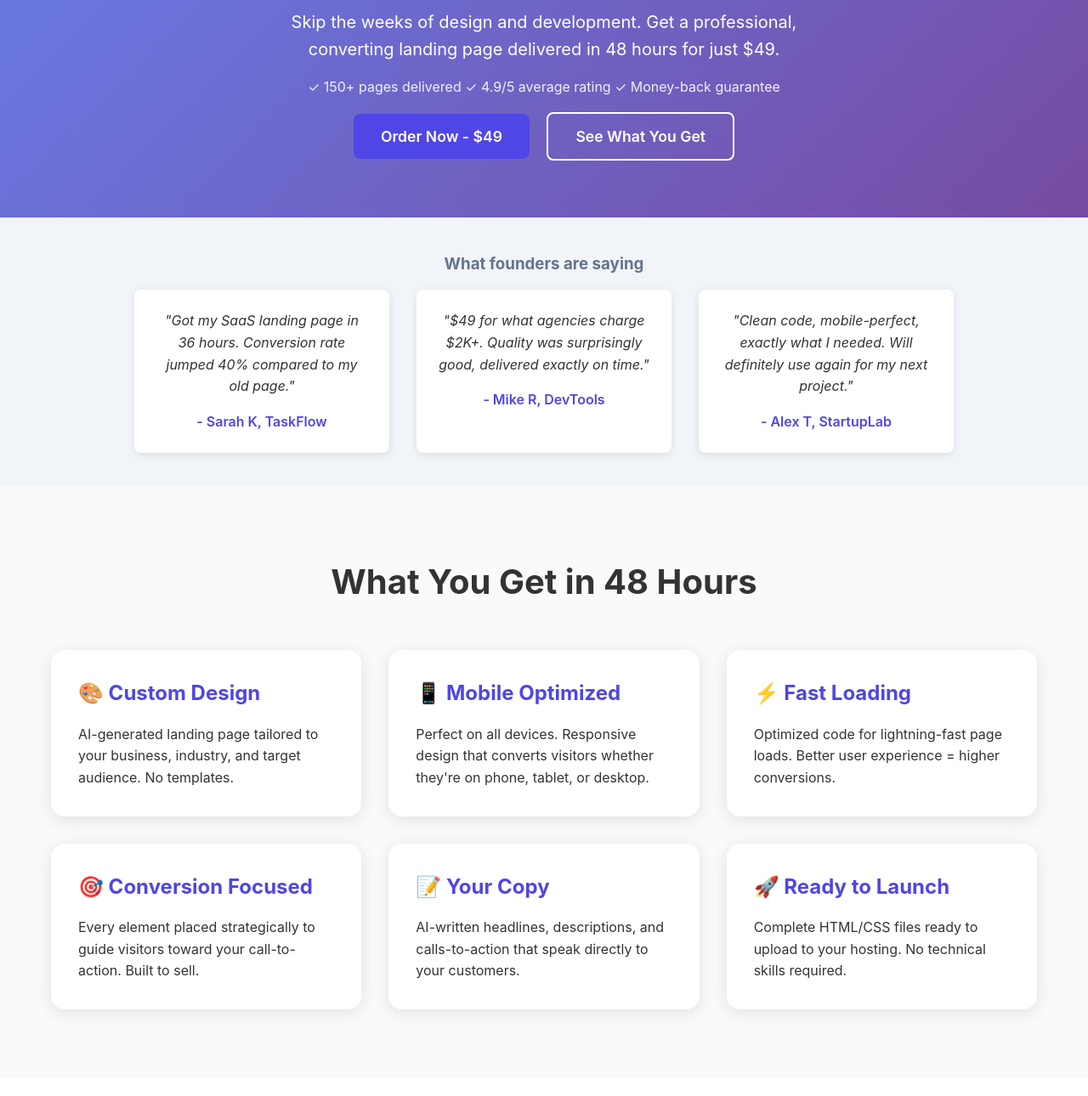
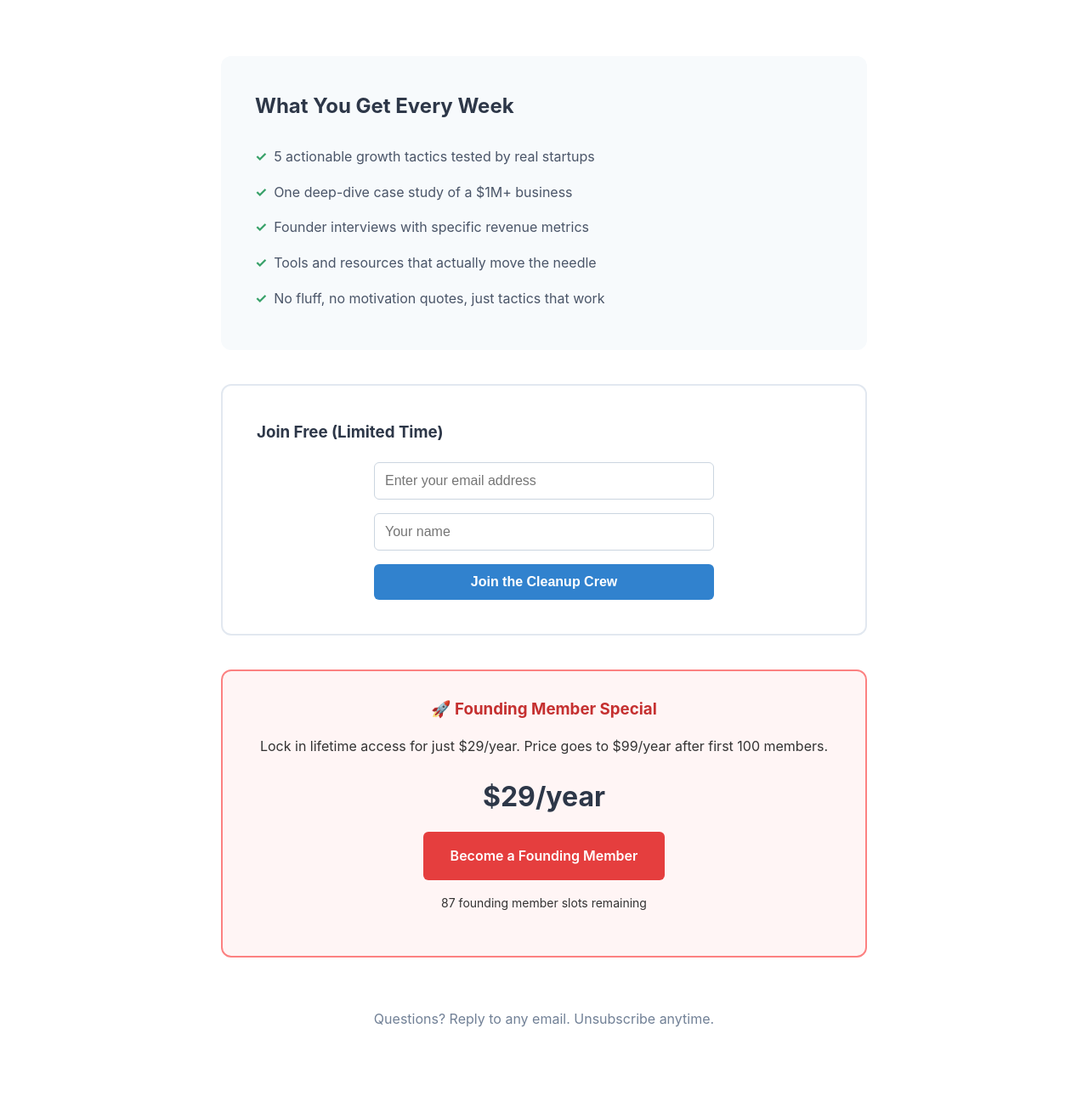
Before and after one commit to Ethandata/crucible-sim, a website: page index.html in a window 1280 px wide. Shown: the part 223-1513 px from the top of the page at 85% size. After the commit the page ends 1475 px from the top, so only its background shows below. Drawn offline with Linux system fonts and the light colour scheme.

Commit message:
Deploy Cleanup Crew newsletter landing page with 9/year founding member signup

```diff
--- a/index.html
+++ b/index.html
@@ -3,184 +3,83 @@
 <head>
     <meta charset="UTF-8">
     <meta name="viewport" content="width=device-width, initial-scale=1.0">
-    <title>RapidLanding - AI Landing Pages in 48 Hours</title>
+    <title>Cleanup Crew Newsletter - $29/Year Founding Members</title>
     <style>
         * { margin: 0; padding: 0; box-sizing: border-box; }
         body { font-family: -apple-system, BlinkMacSystemFont, 'Segoe UI', Roboto, sans-serif; line-height: 1.6; color: #333; }
-        .container { max-width: 1200px; margin: 0 auto; padding: 0 20px; }
+        .container { max-width: 800px; margin: 0 auto; padding: 40px 20px; }
 
-        /* Header */
-        header { background: #fff; box-shadow: 0 2px 10px rgba(0,0,0,0.1); position: fixed; width: 100%; top: 0; z-index: 1000; }
-        nav { display: flex; justify-content: space-between; align-items: center; padding: 1rem 0; }
-        .logo { font-size: 1.5rem; font-weight: bold; color: #4f46e5; }
-        .cta-btn { background: #4f46e5; color: white; padding: 0.75rem 1.5rem; border-radius: 0.5rem; text-decoration: none; font-weight: 600; transition: background 0.3s; }
-        .cta-btn:hover { background: #3730a3; }
+        .hero { text-align: center; margin-bottom: 60px; }
+        .hero h1 { font-size: 3rem; margin-bottom: 1rem; color: #2d3748; }
+        .hero p { font-size: 1.25rem; color: #4a5568; margin-bottom: 2rem; max-width: 600px; margin-left: auto; margin-right: auto; }
 
-        /* Urgency Banner */
-        .urgency-banner { background: #ef4444; color: white; text-align: center; padding: 0.5rem; font-weight: 600; position: fixed; top: 0; width: 100%; z-index: 1001; }
+        .value-prop { background: #f7fafc; padding: 40px; border-radius: 12px; margin-bottom: 40px; }
+        .value-prop h2 { color: #2d3748; margin-bottom: 20px; }
+        .value-prop ul { list-style: none; }
+        .value-prop li { padding: 8px 0; color: #4a5568; }
+        .value-prop li:before { content: "✓"; color: #38a169; font-weight: bold; margin-right: 8px; }
 
-        /* Hero Section */
-        .hero { background: linear-gradient(135deg, #667eea 0%, #764ba2 100%); color: white; padding: 140px 0 80px; text-align: center; }
-        .hero h1 { font-size: 3rem; margin-bottom: 1rem; font-weight: 700; }
-        .hero p { font-size: 1.25rem; margin-bottom: 1rem; max-width: 600px; margin-left: auto; margin-right: auto; }
-        .hero .trust-line { font-size: 1rem; margin-bottom: 2rem; opacity: 0.9; }
-        .hero .cta-btn { font-size: 1.1rem; padding: 1rem 2rem; margin: 0 0.5rem; }
-        .hero .secondary-btn { background: transparent; border: 2px solid white; }
+        .signup-section { background: white; border: 2px solid #e2e8f0; padding: 40px; border-radius: 12px; margin-bottom: 40px; }
+        .signup-section h3 { margin-bottom: 20px; color: #2d3748; }
 
-        /* Social Proof */
-        .social-proof { padding: 40px 0; background: #f1f5f9; text-align: center; }
-        .social-proof h3 { margin-bottom: 1rem; color: #64748b; }
-        .testimonials { display: flex; gap: 2rem; justify-content: center; flex-wrap: wrap; }
-        .testimonial { background: white; padding: 1.5rem; border-radius: 0.5rem; max-width: 300px; box-shadow: 0 2px 10px rgba(0,0,0,0.1); }
-        .testimonial-text { font-style: italic; margin-bottom: 1rem; }
-        .testimonial-author { font-weight: 600; color: #4f46e5; }
+        .signup-form { display: flex; flex-direction: column; gap: 16px; max-width: 400px; margin: 0 auto; }
+        .signup-form input { padding: 12px; border: 1px solid #cbd5e0; border-radius: 6px; font-size: 16px; }
+        .signup-form button { background: #3182ce; color: white; padding: 12px 24px; border: none; border-radius: 6px; font-size: 16px; font-weight: 600; cursor: pointer; }
+        .signup-form button:hover { background: #2c5282; }
 
-        /* Features */
-        .features { padding: 80px 0; background: #f8fafc; }
-        .features h2 { text-align: center; font-size: 2.5rem; margin-bottom: 3rem; }
-        .features-grid { display: grid; grid-template-columns: repeat(auto-fit, minmax(300px, 1fr)); gap: 2rem; }
-        .feature { background: white; padding: 2rem; border-radius: 1rem; box-shadow: 0 4px 20px rgba(0,0,0,0.1); }
-        .feature h3 { font-size: 1.5rem; margin-bottom: 1rem; color: #4f46e5; }
+        .founding-member { background: #fff5f5; border: 2px solid #fc8181; padding: 30px; border-radius: 12px; text-align: center; }
+        .founding-member h3 { color: #c53030; margin-bottom: 16px; }
+        .founding-member p { margin-bottom: 20px; }
+        .founding-member .price { font-size: 2rem; font-weight: bold; color: #2d3748; margin-bottom: 16px; }
+        .founding-member .cta-btn { background: #e53e3e; color: white; padding: 16px 32px; text-decoration: none; border-radius: 6px; font-weight: 600; display: inline-block; }
+        .founding-member .cta-btn:hover { background: #c53030; }
 
-        /* Pricing */
-        .pricing { padding: 80px 0; text-align: center; }
-        .pricing h2 { font-size: 2.5rem; margin-bottom: 1rem; }
-        .pricing-card { max-width: 400px; margin: 2rem auto; background: white; border-radius: 1rem; box-shadow: 0 8px 30px rgba(0,0,0,0.1); overflow: hidden; position: relative; }
-        .popular-badge { background: #10b981; color: white; padding: 0.5rem 1rem; position: absolute; top: -10px; right: 20px; border-radius: 1rem; font-size: 0.9rem; font-weight: 600; }
-        .pricing-header { background: #4f46e5; color: white; padding: 2rem; }
-        .price { font-size: 3rem; font-weight: bold; }
-        .pricing-body { padding: 2rem; }
-        .feature-list { list-style: none; margin: 1.5rem 0; }
-        .feature-list li { padding: 0.5rem 0; color: #666; }
-        .feature-list li:before { content: "✓"; color: #10b981; font-weight: bold; margin-right: 0.5rem; }
-        .buy-now { background: #10b981; color: white; padding: 1rem 2rem; border: none; border-radius: 0.5rem; font-size: 1.1rem; font-weight: 600; cursor: pointer; width: 100%; }
-        .buy-now:hover { background: #059669; }
-        .urgency-text { color: #ef4444; font-weight: 600; margin-top: 1rem; font-size: 0.9rem; }
+        .footer { text-align: center; margin-top: 60px; color: #718096; }
 
-        /* Footer */
-        footer { background: #1f2937; color: white; text-align: center; padding: 2rem 0; }
-
-        /* Responsive */
         @media (max-width: 768px) {
-            .hero { padding-top: 120px; }
             .hero h1 { font-size: 2rem; }
-            .hero p { font-size: 1rem; }
-            .hero .cta-btn { display: block; margin: 0.5rem 0; }
-            .testimonials { flex-direction: column; align-items: center; }
+            .signup-form { max-width: 100%; }
         }
     </style>
 </head>
 <body>
-    <div class="urgency-banner">⚡ Limited Time: Next 10 orders get FREE rush delivery (24 hours)</div>
+    <div class="container">
+        <div class="hero">
+            <h1>Cleanup Crew Newsletter</h1>
+            <p>The weekly newsletter that cuts through startup noise and delivers only the actionable insights you need to grow your business.</p>
+        </div>
 
-    <header>
-        <div class="container">
-            <nav>
-                <div class="logo">RapidLanding</div>
-                <a href="#pricing" class="cta-btn">Get Started - $49</a>
-            </nav>
+        <div class="value-prop">
+            <h2>What You Get Every Week</h2>
+            <ul>
+                <li>5 actionable growth tactics tested by real startups</li>
+                <li>One deep-dive case study of a $1M+ business</li>
+                <li>Founder interviews with specific revenue metrics</li>
+                <li>Tools and resources that actually move the needle</li>
+                <li>No fluff, no motivation quotes, just tactics that work</li>
+            </ul>
         </div>
-    </header>
 
-    <section class="hero">
-        <div class="container">
-            <h1>AI Landing Pages in 48 Hours</h1>
-            <p>Skip the weeks of design and development. Get a professional, converting landing page delivered in 48 hours for just $49.</p>
-            <div class="trust-line">✓ 150+ pages delivered ✓ 4.9/5 average rating ✓ Money-back guarantee</div>
-            <a href="https://buy.stripe.com/cNi9AT1rG2cX6JW0IhdEs03" class="cta-btn">Order Now - $49</a>
-            <a href="#features" class="cta-btn secondary-btn">See What You Get</a>
+        <div class="signup-section">
+            <h3>Join Free (Limited Time)</h3>
+            <form class="signup-form" action="https://formspree.io/f/YOUR_FORM_ID" method="POST">
+                <input type="email" name="email" placeholder="Enter your email address" required>
+                <input type="text" name="name" placeholder="Your name" required>
+                <button type="submit">Join the Cleanup Crew</button>
+            </form>
         </div>
-    </section>
 
-    <section class="social-proof">
-        <div class="container">
-            <h3>What founders are saying</h3>
-            <div class="testimonials">
-                <div class="testimonial">
-                    <div class="testimonial-text">"Got my SaaS landing page in 36 hours. Conversion rate jumped 40% compared to my old page."</div>
-                    <div class="testimonial-author">- Sarah K, TaskFlow</div>
-                </div>
-                <div class="testimonial">
-                    <div class="testimonial-text">"$49 for what agencies charge $2K+. Quality was surprisingly good, delivered exactly on time."</div>
-                    <div class="testimonial-author">- Mike R, DevTools</div>
-                </div>
-                <div class="testimonial">
-                    <div class="testimonial-text">"Clean code, mobile-perfect, exactly what I needed. Will definitely use again for my next project."</div>
-                    <div class="testimonial-author">- Alex T, StartupLab</div>
-                </div>
-            </div>
+        <div class="founding-member">
+            <h3>🚀 Founding Member Special</h3>
+            <p>Lock in lifetime access for just $29/year. Price goes to $99/year after first 100 members.</p>
+            <div class="price">$29/year</div>
+            <a href="https://buy.stripe.com/dRmdR93zO9Fpeco8aJdEs02" class="cta-btn">Become a Founding Member</a>
+            <p style="margin-top: 16px; font-size: 14px;">87 founding member slots remaining</p>
         </div>
-    </section>
 
-    <section id="features" class="features">
-        <div class="container">
-            <h2>What You Get in 48 Hours</h2>
-            <div class="features-grid">
-                <div class="feature">
-                    <h3>🎨 Custom Design</h3>
-                    <p>AI-generated landing page tailored to your business, industry, and target audience. No templates.</p>
-                </div>
-                <div class="feature">
-                    <h3>📱 Mobile Optimized</h3>
-                    <p>Perfect on all devices. Responsive design that converts visitors whether they're on phone, tablet, or desktop.</p>
-                </div>
-                <div class="feature">
-                    <h3>⚡ Fast Loading</h3>
-                    <p>Optimized code for lightning-fast page loads. Better user experience = higher conversions.</p>
-                </div>
-                <div class="feature">
-                    <h3>🎯 Conversion Focused</h3>
-                    <p>Every element placed strategically to guide visitors toward your call-to-action. Built to sell.</p>
-                </div>
-                <div class="feature">
-                    <h3>📝 Your Copy</h3>
-                    <p>AI-written headlines, descriptions, and calls-to-action that speak directly to your customers.</p>
-                </div>
-                <div class="feature">
-                    <h3>🚀 Ready to Launch</h3>
-                    <p>Complete HTML/CSS files ready to upload to your hosting. No technical skills required.</p>
-                </div>
-            </div>
+        <div class="footer">
+            <p>Questions? Reply to any email. Unsubscribe anytime.</p>
         </div>
-    </section>
-
-    <section id="pricing" class="pricing">
-        <div class="container">
-            <h2>One Price. Fast Delivery.</h2>
-            <p>Skip the $2000+ agencies and 2-week timelines. Get your landing page in 48 hours.</p>
-
-            <div class="pricing-card">
-                <div class="popular-badge">MOST POPULAR</div>
-                <div class="pricing-header">
-                    <h3>RapidLanding</h3>
-                    <div class="price">$49</div>
-                    <p>Delivered in 48 hours</p>
-                </div>
-                <div class="pricing-body">
-                    <ul class="feature-list">
-                        <li>Custom landing page design</li>
-                        <li>Mobile-responsive layout</li>
-                        <li>AI-generated copy</li>
-                        <li>Conversion optimization</li>
-                        <li>Clean HTML/CSS code</li>
-                        <li>Fast loading optimization</li>
-                        <li>Ready-to-launch files</li>
-                        <li>48-hour delivery</li>
-                        <li>1 revision included</li>
-                        <li>Email support</li>
-                    </ul>
-                    <a href="https://buy.stripe.com/cNi9AT1rG2cX6JW0IhdEs03" class="buy-now">Order Now - $49</a>
-                    <p class="urgency-text">⏰ Only 7 slots left this week</p>
-                    <p style="margin-top: 1rem; font-size: 0.9rem; color: #666;">100% satisfaction guarantee</p>
-                </div>
-            </div>
-        </div>
-    </section>
-
-    <footer>
-        <div class="container">
-            <p>&copy; 2024 RapidLanding. Fast landing pages for fast-moving businesses.</p>
-        </div>
-    </footer>
+    </div>
 </body>
 </html>
```
